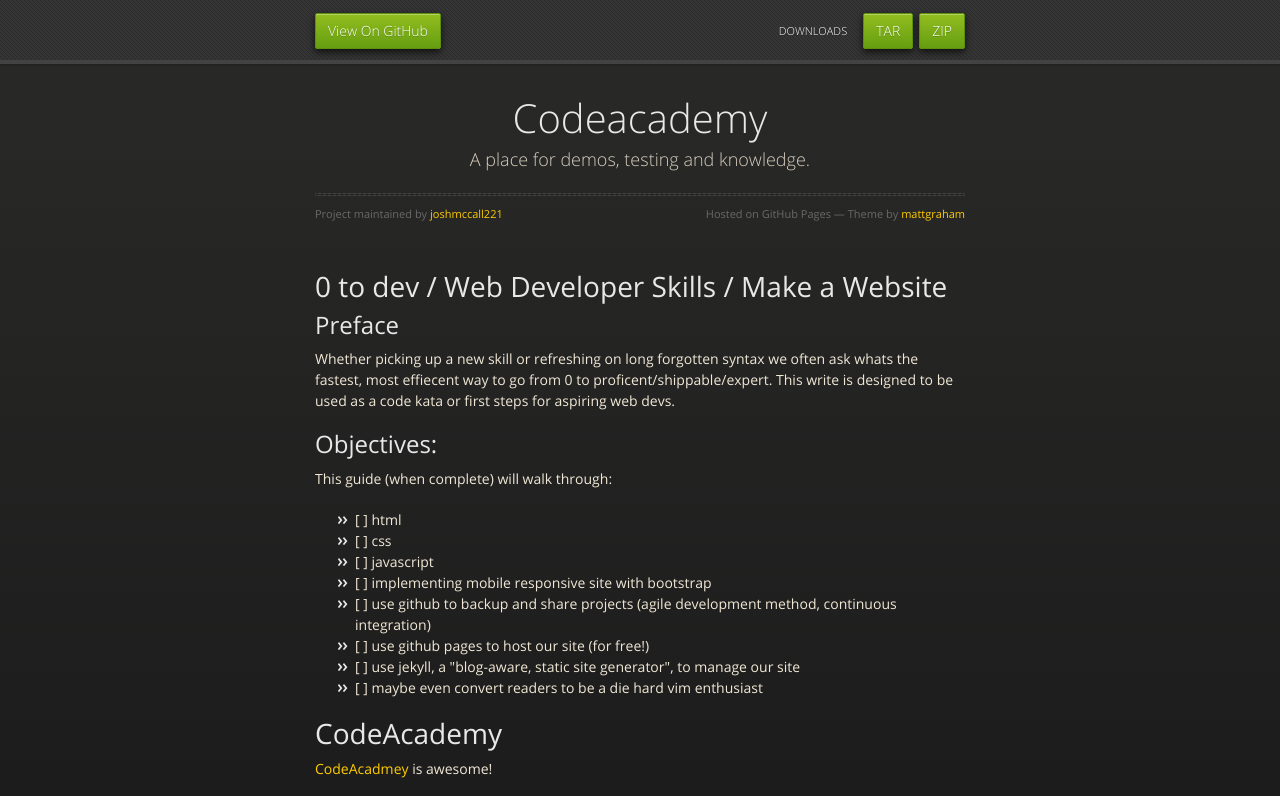
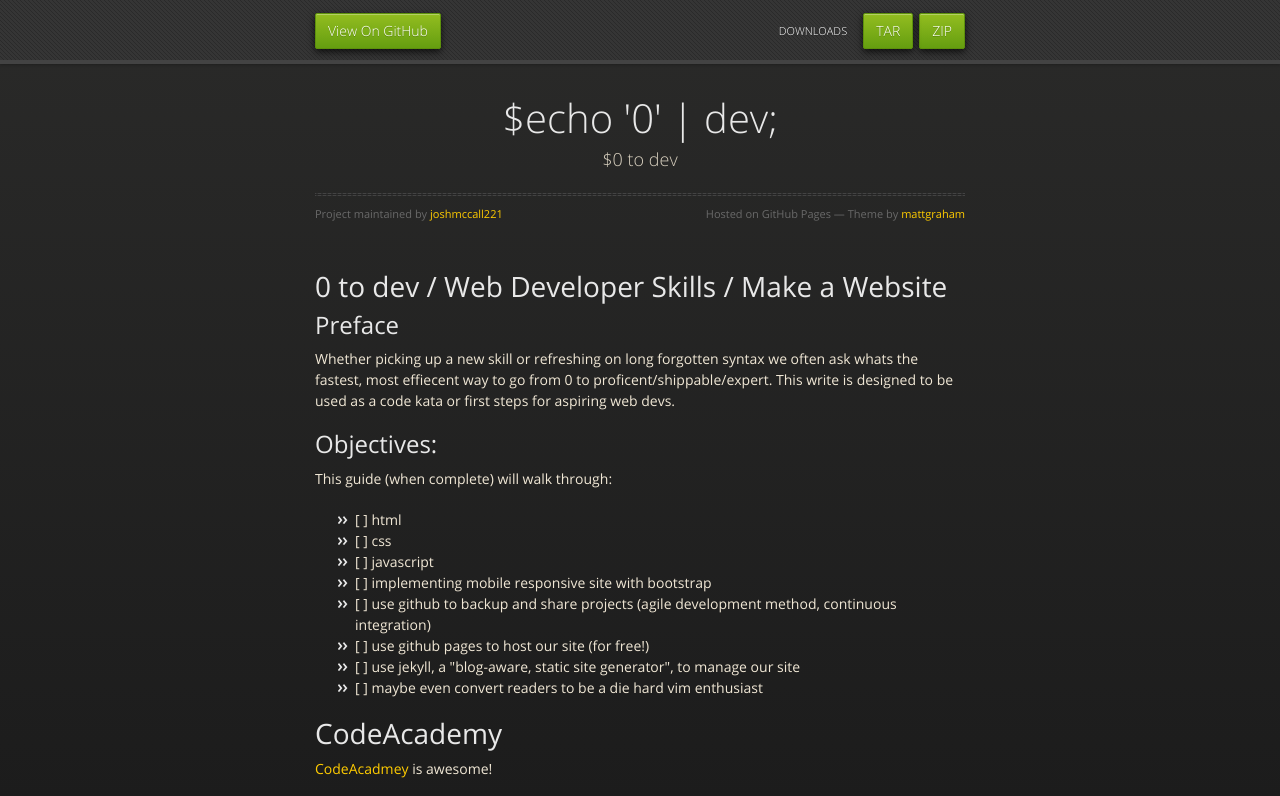
Before and after one commit to joshmccall221/0-to-dev, a plain HTML site: page index.html in a window 1280 px wide. Shown: the top 796 px of the page. Drawn offline with nearby package versions, Linux system fonts and the light colour scheme.

Commit message:
Update index.html

```diff
--- a/index.html
+++ b/index.html
@@ -31,8 +31,8 @@
 
       <section>
         <div id="title">
-          <h1>Codeacademy</h1>
-          <p>A place for demos, testing and knowledge. </p>
+          <h1>$echo '0' | dev;</h1>
+          <p>$0 to dev </p>
           <hr>
           <span class="credits left">Project maintained by <a href="https://github.com/joshmccall221">joshmccall221</a></span>
           <span class="credits right">Hosted on GitHub Pages &mdash; Theme by <a href="https://twitter.com/michigangraham">mattgraham</a></span>
```
